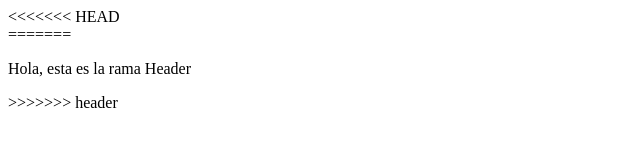
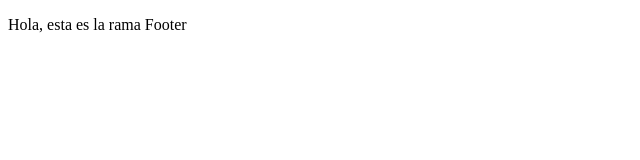
Before and after one commit to andresdavidsv/gifos, a plain HTML site: page index.html in a window 1280 px wide. Shown: the whole page, without its empty margins (0-640 px from the left). Drawn offline with nearby package versions, Linux system fonts and the light colour scheme; files that its build step writes are made by us from their sources.

Commit message:
First commit Footer

```diff
--- a/index.html
+++ b/index.html
@@ -8,7 +8,6 @@
     <link rel="stylesheet" href="./build/stylesheets/index.css" />
   </head>
   <body>
-<<<<<<< HEAD
     <header></header>
     <main></main>
     <footer></footer>
@@ -17,8 +16,6 @@
       type="text/javascript"
       href="./build/scripts/index.js"
     ></script>
-=======
-    <p>Hola, esta es la rama Header</p>
->>>>>>> header
+    <p>Hola, esta es la rama Footer</p>
   </body>
 </html>
```
